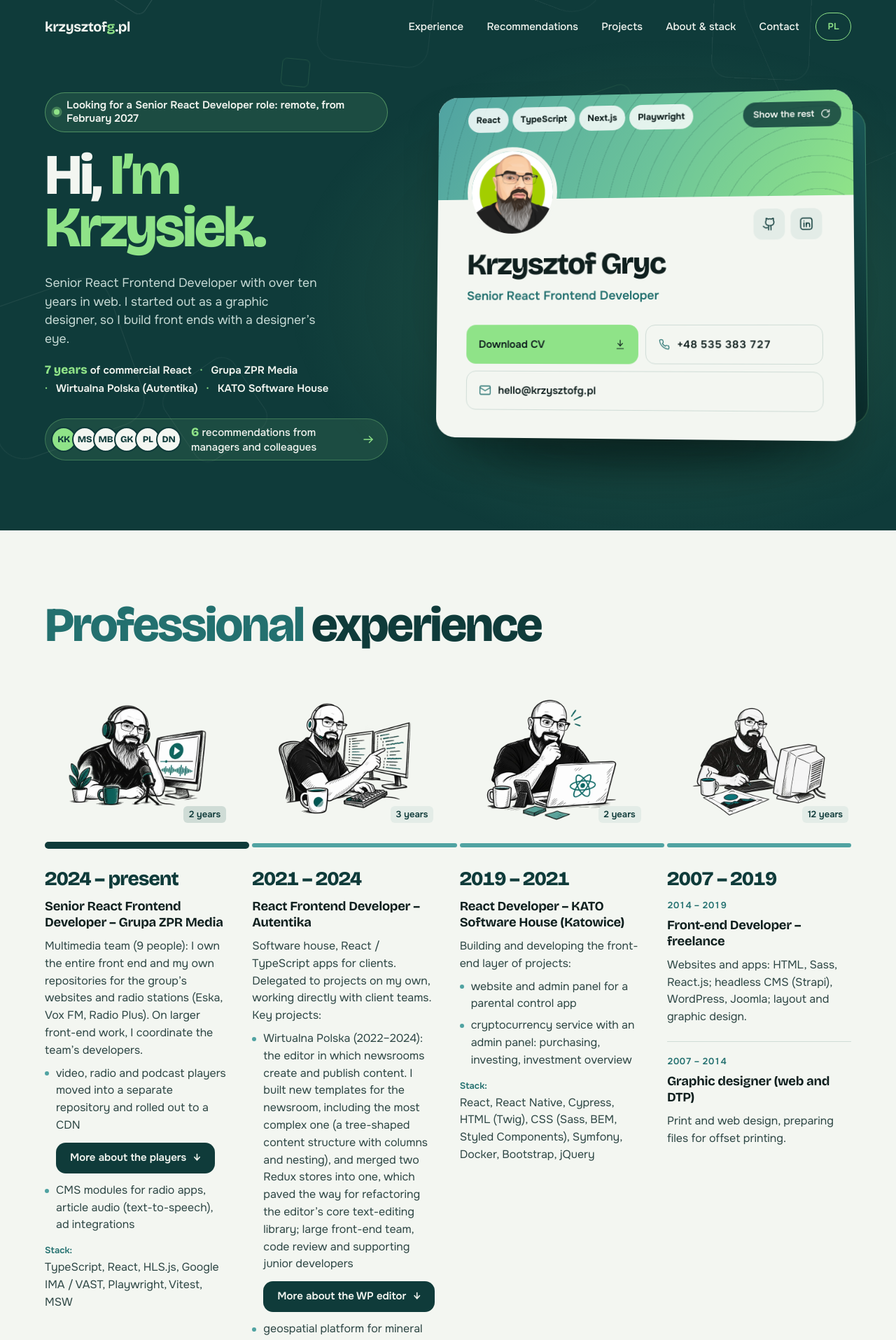
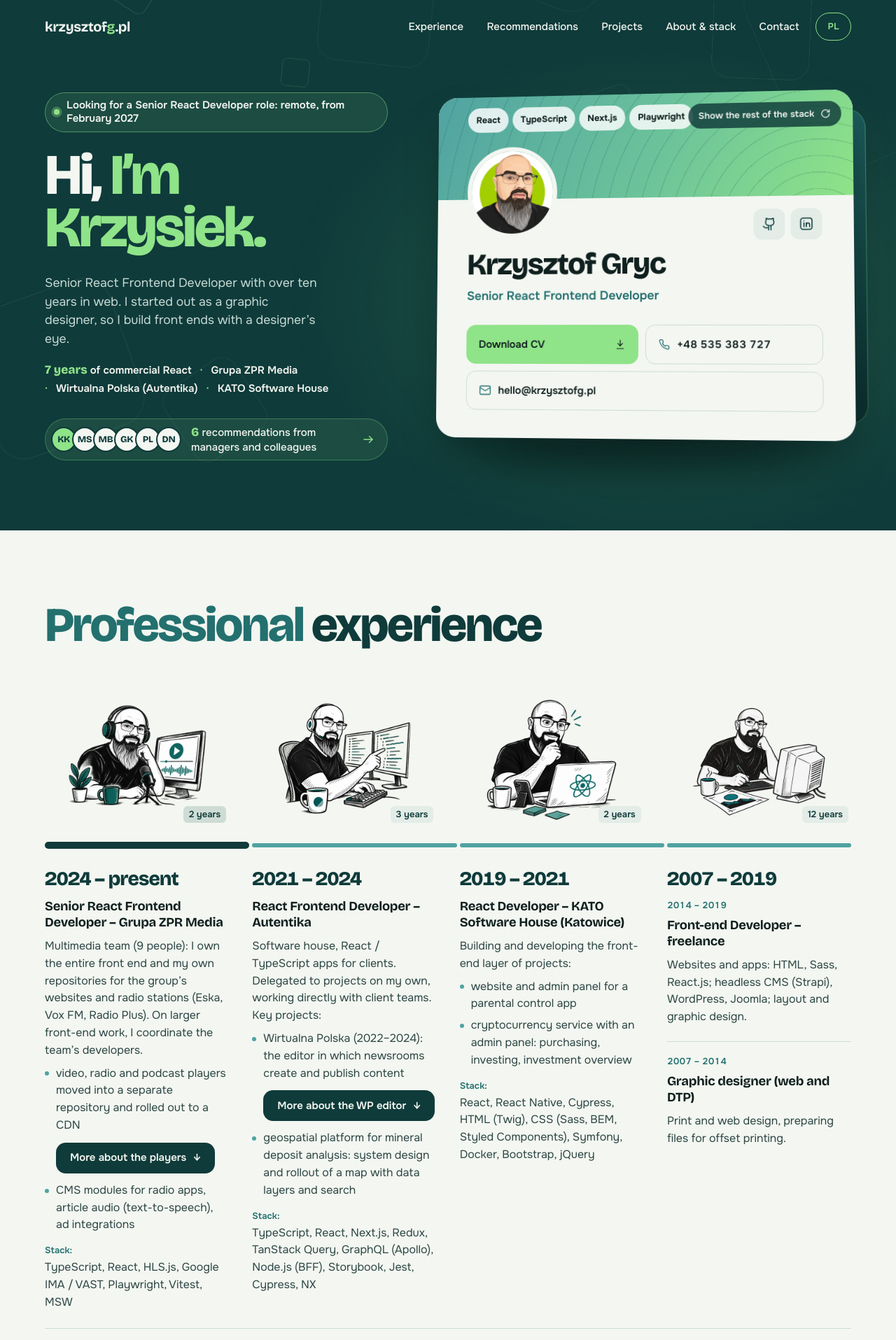
Before and after one commit to g-krzysztof/next-portfolio, a Next.js app: page /en in a window 1280 px wide. Shown: the top 1915 px of the page at 70% size. Built offline with nearby package versions, Linux system fonts and the light colour scheme.

Commit message:
update content

```diff
--- a/components/Home/copy.ts
+++ b/components/Home/copy.ts
@@ -49,7 +49,7 @@ const COPY = {
     helloB: 'tu Krzysiek.',
     lede: 'Senior React Frontend Developer z ponad dziesięcioletnim stażem w webie. Zaczynałem jako grafik, dlatego frontend robię okiem projektanta.',
     flipToBack: 'Pokaż resztę stacku',
-    flipMore: 'Pokaż resztę',
+    flipMore: 'Pokaż cały stack',
     coreStack: 'Najważniejszy stack',
     flipToFront: 'Wróć do kontaktu',
     role: 'Senior React Frontend Developer',
@@ -158,7 +158,7 @@ const COPY = {
     helloB: 'I’m Krzysiek.',
     lede: 'Senior React Frontend Developer with over ten years in web. I started out as a graphic designer, so I build front ends with a designer’s eye.',
     flipToBack: 'Show the rest of the stack',
-    flipMore: 'Show the rest',
+    flipMore: 'Show the rest of the stack',
     coreStack: 'Core stack',
     flipToFront: 'Back to contact',
     role: 'Senior React Frontend Developer',
--- a/content/en.json
+++ b/content/en.json
@@ -58,7 +58,7 @@
         ],
         "projects": [
           {
-            "text": "Wirtualna Polska (2022–2024): the editor in which newsrooms create and publish content. I built new templates for the newsroom, including the most complex one (a tree-shaped content structure with columns and nesting), and merged two Redux stores into one, which paved the way for refactoring the editor’s core text-editing library; large front-end team, code review and supporting junior developers",
+            "text": "Wirtualna Polska (2022–2024): the editor in which newsrooms create and publish content",
             "more": {
               "href": "#wp-editor",
               "label": "More about the WP editor"
--- a/content/pl.json
+++ b/content/pl.json
@@ -58,7 +58,7 @@
         ],
         "projects": [
           {
-            "text": "Wirtualna Polska (2022–2024): edytor, w którym redakcje tworzą i publikują treści. Zbudowałem w nim nowe szablony dla redakcji, w tym najbardziej złożony (drzewiasta struktura treści z kolumnami i zagnieżdżaniem), i scaliłem dwa store'y Redux w jeden, co otworzyło drogę do refaktoru głównej biblioteki tekstowej edytora; duży zespół frontendowy, code review i wsparcie juniorów",
+            "text": "Wirtualna Polska (2022–2024): edytor, w którym redakcje tworzą i publikują treści",
             "more": {
               "href": "#wp-editor",
               "label": "Więcej o edytorze WP"
```
